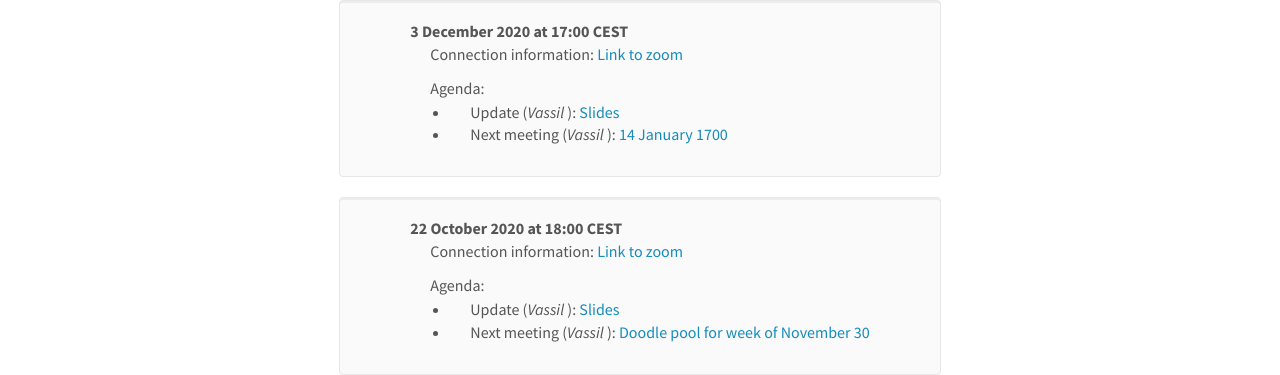
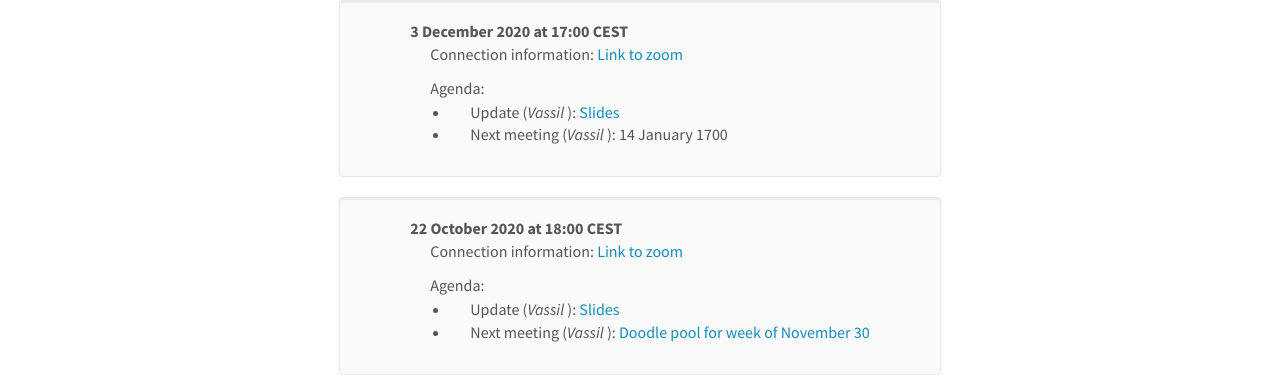
Before and after one commit to vgvassilev/clad, a Jekyll site: the page built from _pages/meetings.md, in a window 1280 px wide and 943 px high. Shown: the part 148-523 px from the top of the window. Built offline with Jekyll 4.4.1, drawn with Linux system fonts in a browser that asks for light colours; nearby versions of some CDN libraries.

Commit message:
improve meeting layout

```diff
--- a/_pages/meetings.md
+++ b/_pages/meetings.md
@@ -28,7 +28,11 @@ permalink: /meetings/
   Agenda:
 <ul style="margin-top:-10px;">
   {% for item in meeting.agenda %}
-   <li> {{item.title}} (<em>{{item.speaker}} </em>): <a href="{{item.link.url}}">{{ item.link.display }}</a> </li>
+  {% if item.link.url %}
+  <li> {{item.title}} (<em>{{item.speaker}} </em>): <a href="{{item.link.url}}">{{ item.link.display }}</a> </li>
+  {% else %}
+  <li> {{item.title}} (<em>{{item.speaker}} </em>): {{ item.link.display }} </li>
+  {% endif %}
   {% endfor %}
 </ul>
 
```
